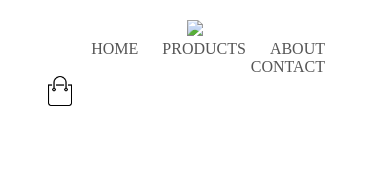
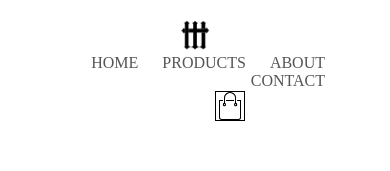
Before and after one commit to vibhu2208/WiseThug, a plain HTML site: page wishlist/index.html in a window 390 px wide. Shown: the top 171 px of the page. Drawn offline with Linux system fonts and the light colour scheme.

Commit message:
Update index.html

```diff
--- a/wishlist/index.html
+++ b/wishlist/index.html
@@ -10,7 +10,7 @@
         <div class="navbar">
 
             <div class="logo">
-                <!--logo png--><img src="logo.png" width="125px">
+                <img src="Screenshot_2023-06-29_114016-removebg-preview.png" class="logopic" width="30px" height="30px">
             </div>
         <nav>
             <ul id="items">
@@ -20,7 +20,7 @@
                 <li><a href="#">CONTACT</a></li>
             </ul>
         </nav>
-        <img src="cart.png" width="30px" height="30px">
+        <img src="cart.png" class="cart" width="30px" height="30px">
 
         </div>
     </div>
@@ -169,6 +169,7 @@ border-top: 2px solid black;
 width: 1000px;
 max-width: 500px;
 }
+
 td:last-child{
     text-align: center;
 }
@@ -193,6 +194,12 @@ th:last-child{
         padding-left: 0;
         margin: auto;
     }
+    .cart{
+        border: 1px solid black;
+        margin-top: 1px;
+        margin-left: 170px;
+    }
+
 }
 </style>
 </html>
```
